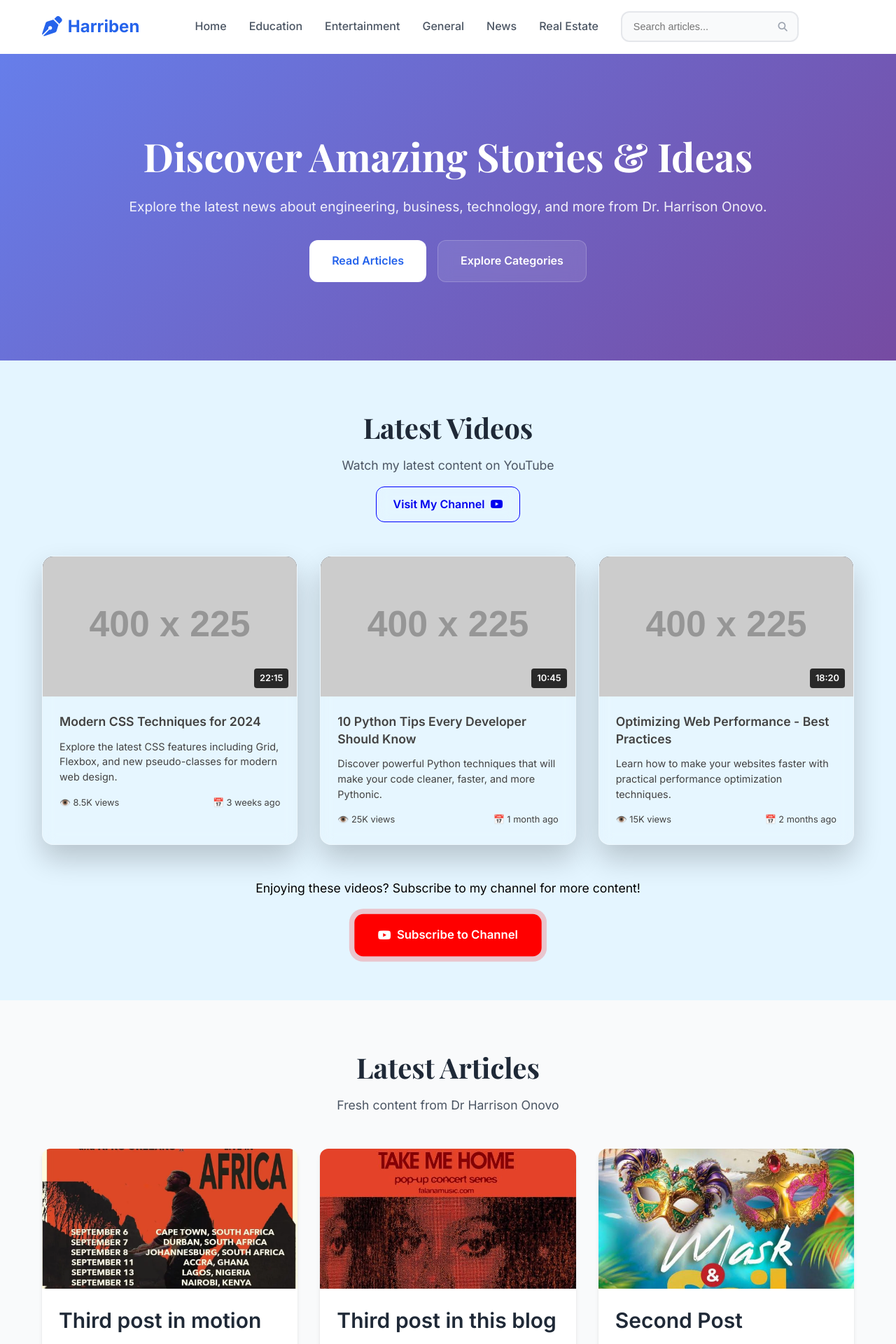
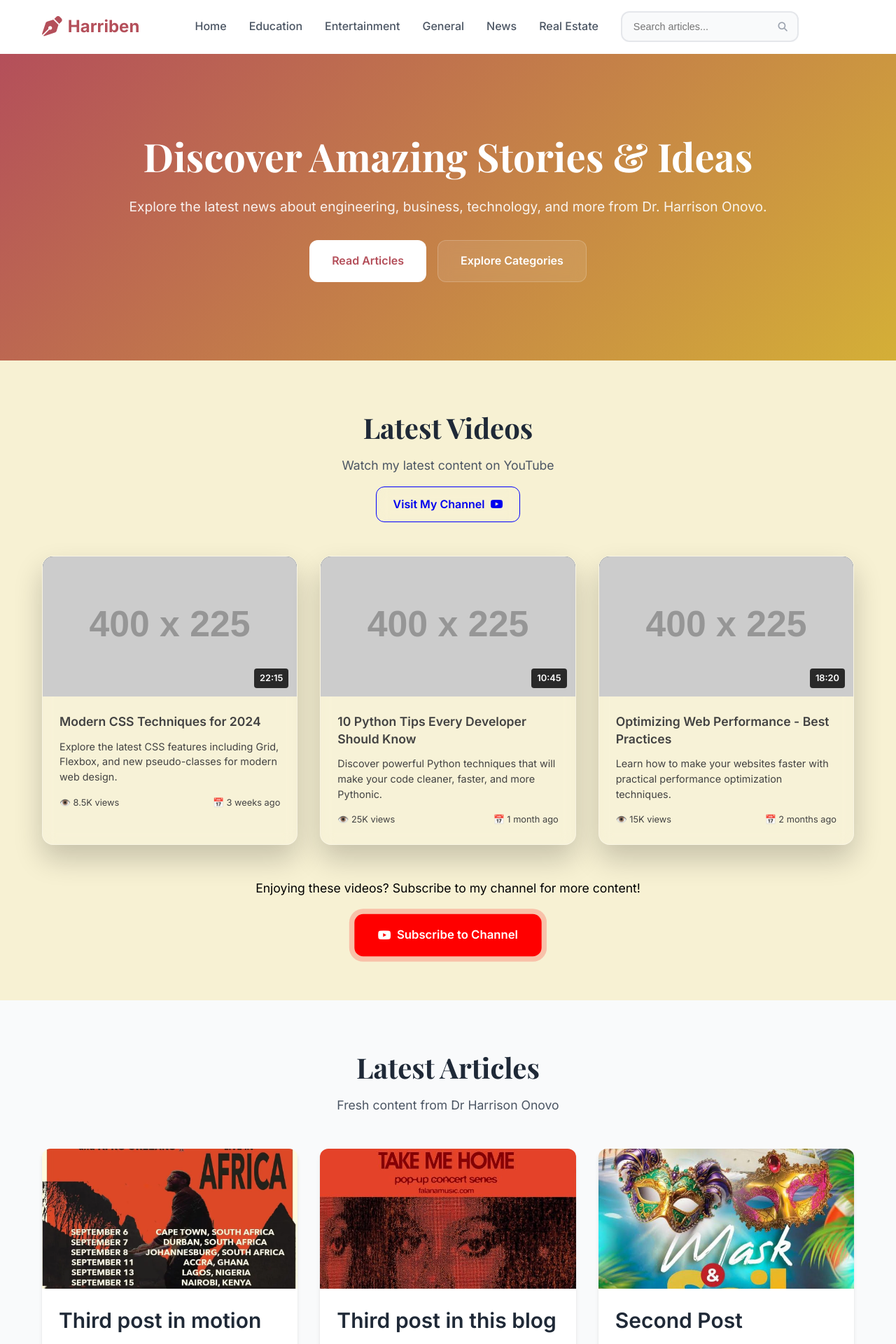
Before and after one commit to Dheelyte/blog, a Django app: page / in a window 1280 px wide. Shown: the top 1920 px of the page at 70% size. Run offline with Django 5.2, Linux system fonts and the light colour scheme; data comes from the database, SQL or seed files in the repository; grey boxes labelled with a size stand in for pictures from a placeholder-image service; some libraries are stand-ins or nearby versions.

Commit message:
Make color changes

```diff
--- a/blog/core/models.py
+++ b/blog/core/models.py
@@ -141,7 +141,7 @@
     created_at = models.DateTimeField(auto_now_add=True, blank=True, null=True)
 
     class Meta:
-        unique_together = ("article", "user_ip")
+        unique_together = ("article", "user_ip", "created_at")
         indexes = [
             models.Index(fields=["article", "user_ip", "created_at"]),
         ]
--- a/blog/static/css/main.css
+++ b/blog/static/css/main.css
@@ -1,12 +1,18 @@
 /* Modern Design System */
 :root {
-    --primary: #2563eb;
+    --primary: #b44f5a;
     --primary-dark: #1d4ed8;
-    --secondary: #7c3aed;
+    --secondary: #D4AF37;
     --accent: #ec4899;
     --success: #10b981;
     --warning: #f59e0b;
     --error: #ef4444;
+
+    --gold: #D4AF37;
+    --gold-light: #f7f1d3;
+    --wine: #b44f5a;
+    --wine-dark: #5A2329;
+    --cream: #F9F6F0;
 
     --gray-50: #f9fafb;
     --gray-100: #f3f4f6;
@@ -74,7 +80,7 @@
 .logo {
     font-size: 1.5rem;
     font-weight: 700;
-    color: var(--primary);
+    color: var(--wine);
     text-decoration: none;
     display: flex;
     align-items: center;
@@ -176,7 +182,7 @@
 /* Hero Section */
 .hero {
     padding: 7rem 0;
-    background: linear-gradient(135deg, #667eea 0%, #764ba2 100%);
+    background: linear-gradient(135deg, var(--primary) 0%, var(--secondary) 100%);
     color: white;
     position: relative;
     overflow: hidden;
@@ -843,9 +787,8 @@
 .youtube-section {
     padding: 4rem 0;
     color: black;
-    position: relative;
     overflow: hidden;
-    background: #e4f5ff;
+    background: var(--gold-light);
 }
 
 .youtube-section::before {
--- a/blog/templates/base.html
+++ b/blog/templates/base.html
@@ -13,7 +13,7 @@
     <link rel="stylesheet" href="https://cdnjs.cloudflare.com/ajax/libs/font-awesome/6.4.0/css/all.min.css">
 
     <meta property="og:title" content="{% block og_title %}{% if article %}{{ article.title }}{% else %}Modern Django Blog{% endif %}{% endblock %}">
-    <meta property="og:description" content="{% block og_description %}{% if article %}{{ article.excerpt|striptags }}{% else %}Dr Harrison Onovo's Blog: Discover amazing articles about technology, design, and more.{% endif %}{% endblock %}">
+    <meta property="og:description" content="{% block og_description %}{% if article %}{{ article.excerpt|striptags }}{% else %}Dr Harrison Onovo's Blog: Explore the latest news about engineering, business, technology, and more from Dr. Harrison Onovo{% endif %}{% endblock %}">
     <meta property="og:image" content="{% block og_image %}{% if article %}{{ article.thumbnail_url }}{% else %}{% static 'images/og-default.jpg' %}{% endif %}{% endblock %}">
     <meta property="og:url" content="{{ request.build_absolute_uri }}">
     <meta name="twitter:card" content="summary_large_image">
@@ -126,7 +126,7 @@
 
             <div class="footer-bottom">
                 <div class="footer-bottom-content">
-                    <p>&copy; 2024 Harriben. All rights reserved.</p>
+                    <p>&copy; 2025 Harriben. All rights reserved.</p>
                     <div class="footer-bottom-links">
                         <a href="#">Privacy Policy</a>
                         <a href="#">Terms of Service</a>
--- a/blog/templates/core/article_list.html
+++ b/blog/templates/core/article_list.html
@@ -49,7 +49,6 @@
                         <span class="video-date">3 weeks ago</span>
                     </div>
                 </div>
-                <a href="https://youtube.com" class="stretched-link"></a>
             </div>
 
             <!-- Video 3 -->
@@ -69,7 +68,6 @@
                         <span class="video-date">1 month ago</span>
                     </div>
                 </div>
-                <a href="https://youtube.com" class="stretched-link"></a>
             </div>
 
             <!-- Video 4 -->
@@ -89,7 +87,6 @@
                         <span class="video-date">2 months ago</span>
                     </div>
                 </div>
-                <a href="https://youtube.com" class="stretched-link"></a>
             </div>
         </div>
 
@@ -143,7 +140,6 @@
                         </a>
                     </div>
                 </div>
-                <a href="{% url 'blog:article_detail' article.slug %}" class="stretched-link">
                 </a>
             </article>
             {% empty %}
```
Also changed, not shown: other parts of blog/static/css/main.css (+0 -62 lines), blog/core/migrations/0008_alter_articleview_unique_together.py (added).
